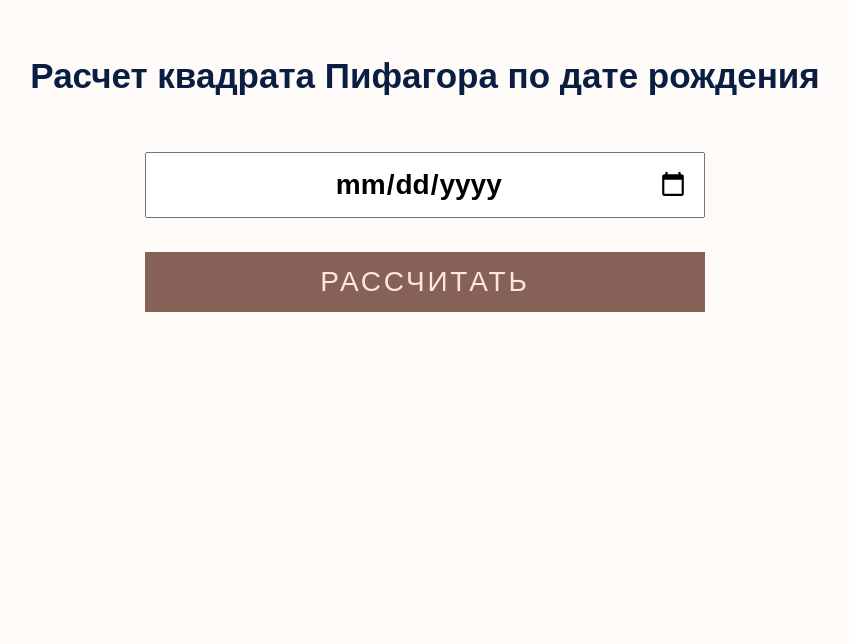
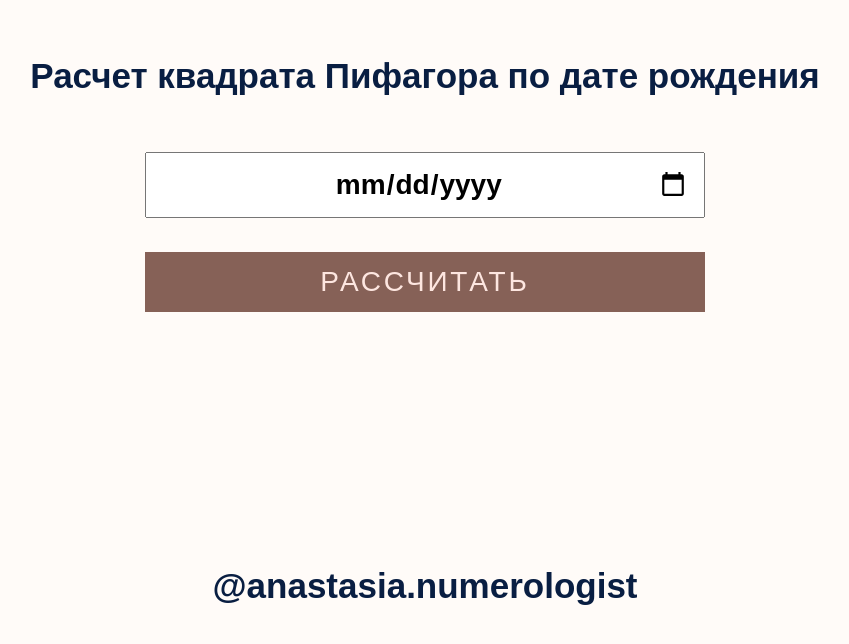
Before and after one commit to sergeyrudik/numero_pf_calc, a plain HTML site: page index.html in a window 1280 px wide. Shown: the whole page, without its empty margins (215-1064 px from the left). Drawn offline with Linux system fonts and the light colour scheme.

Commit message:
Update index.html

```diff
--- a/index.html
+++ b/index.html
@@ -372,6 +372,7 @@
       return stringOfNumber.split("").filter(n => Number(n) !== 0).length;
     }
   </script>
+  <h1>@anastasia.numerologist</h1>
 </body>
 
 </html>
```
